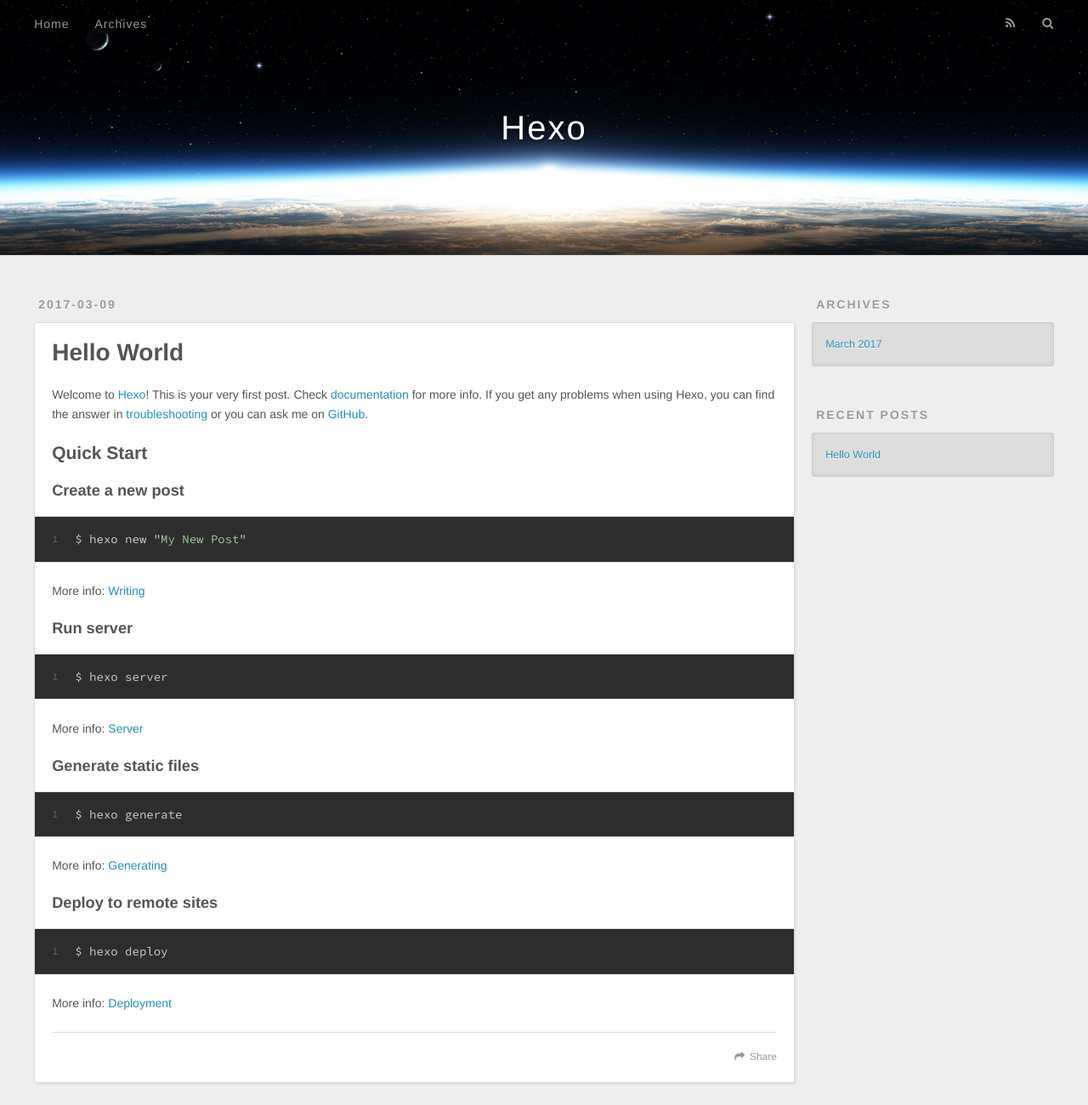
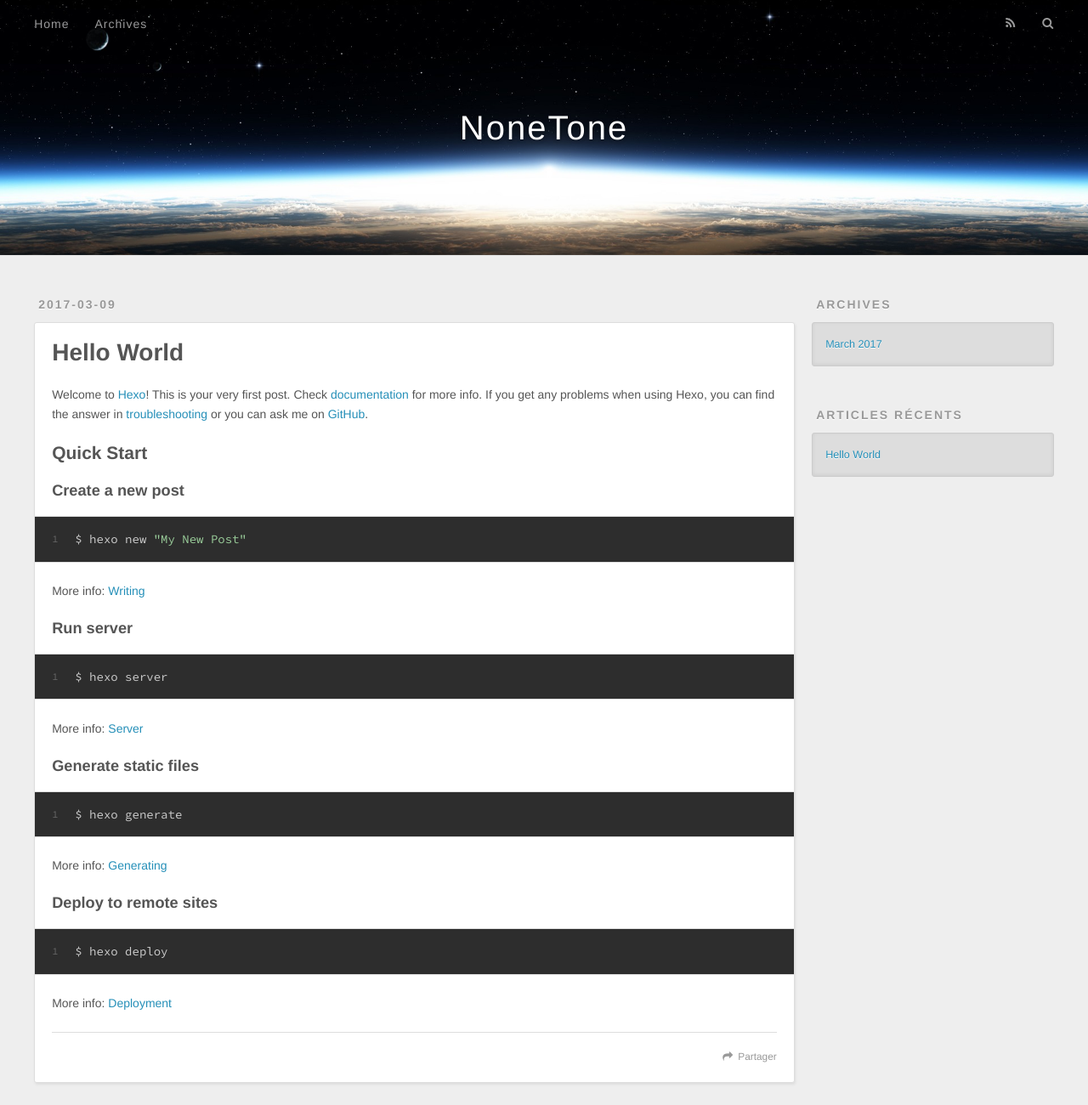
Before and after one commit to cxl95/cxl95.github.io, a plain HTML site: page index.html in a window 1280 px wide. Shown: the top 1300 px of the page at 85% size. Drawn offline with nearby package versions, Linux system fonts and the light colour scheme.

Commit message:
Site updated: 2017-03-09 19:33:07

```diff
--- a/index.html
+++ b/index.html
@@ -3,16 +3,16 @@
 <head>
   <meta charset="utf-8">
 
-  <title>Hexo</title>
+  <title>NoneTone</title>
   <meta name="viewport" content="width=device-width, initial-scale=1, maximum-scale=1">
   <meta property="og:type" content="website">
-<meta property="og:title" content="Hexo">
+<meta property="og:title" content="NoneTone">
 <meta property="og:url" content="http://yoursite.com/index.html">
-<meta property="og:site_name" content="Hexo">
+<meta property="og:site_name" content="NoneTone">
 <meta name="twitter:card" content="summary">
-<meta name="twitter:title" content="Hexo">
+<meta name="twitter:title" content="NoneTone">
 
-    <link rel="alternate" href="/atom.xml" title="Hexo" type="application/atom+xml">
+    <link rel="alternate" href="/atom.xml" title="NoneTone" type="application/atom+xml">
 
 
     <link rel="icon" href="/favicon.png">
@@ -33,7 +33,7 @@
   <div id="header-outer" class="outer">
     <div id="header-title" class="inner">
       <h1 id="logo-wrap">
-        <a href="/" id="logo">Hexo</a>
+        <a href="/" id="logo">NoneTone</a>
       </h1>
 
     </div>
@@ -48,9 +48,9 @@
       </nav>
       <nav id="sub-nav">
 
-          <a id="nav-rss-link" class="nav-icon" href="/atom.xml" title="RSS Feed"></a>
+          <a id="nav-rss-link" class="nav-icon" href="/atom.xml" title="Flux RSS"></a>
 
-        <a id="nav-search-btn" class="nav-icon" title="Search"></a>
+        <a id="nav-search-btn" class="nav-icon" title="Rechercher"></a>
       </nav>
       <div id="search-form-wrap">
         <form action="//google.com/search" method="get" accept-charset="UTF-8" class="search-form"><input type="search" name="q" results="0" class="search-form-input" placeholder="Search"><button type="submit" class="search-form-submit">&#xF002;</button><input type="hidden" name="sitesearch" value="http://yoursite.com"></form>
@@ -96,7 +96,7 @@
 
     </div>
     <footer class="article-footer">
-      <a data-url="http://yoursite.com/2017/03/09/hello-world/" data-id="cj02au96s00009ic01x0s7mos" class="article-share-link">Share</a>
+      <a data-url="http://yoursite.com/2017/03/09/hello-world/" data-id="cj02be62o0000gcc09hzmhfo1" class="article-share-link">Partager</a>
 
 
     </footer>
@@ -131,7 +131,7 @@
 
 
   <div class="widget-wrap">
-    <h3 class="widget-title">Recent Posts</h3>
+    <h3 class="widget-title">Articles récents</h3>
     <div class="widget">
       <ul>
 
@@ -152,7 +152,7 @@
   <div class="outer">
     <div id="footer-info" class="inner">
       &copy; 2017 John Doe<br>
-      Powered by <a href="http://hexo.io/" target="_blank">Hexo</a>
+      Propulsé by <a href="http://hexo.io/" target="_blank">Hexo</a>
     </div>
   </div>
 </footer>
```
Also changed, not shown: 2017/03/09/hello-world/index.html (+9 -9 lines), archives/2017/03/index.html (+10 -10 lines), archives/2017/index.html (+10 -10 lines), archives/index.html (+10 -10 lines), 1 other file.
